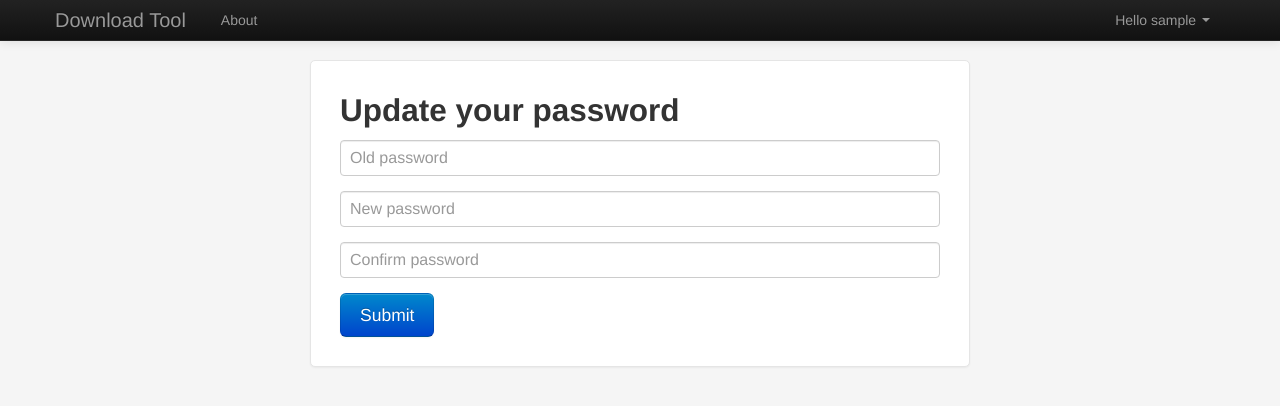
After one commit to cooperhewitt/download-tool, a Django app: page /account/password/ in a window 1280 px wide. The commit adds this page. Shown: the top 406 px of the page. Run offline with Django 3.2, Linux system fonts and the light colour scheme; the visitor is signed in with stand-in values (Sample User, id 1).

Commit message:
more account stuff

```diff
--- a/download/static/css/main.css
+++ b/download/static/css/main.css
@@ -29,7 +29,7 @@ body {
 }
 
 .form-signin {
-        max-width: 300px;
+        max-width: 600px;
         padding: 19px 29px 29px;
         margin: 0 auto 20px;
         background-color: #fff;
--- /dev/null
+++ b/download/templates/download/account_password.html
@@ -0,0 +1,20 @@
+{% extends 'download/layout.html' %}
+{% block content %}
+<div class="container">
+
+	<div id="content">
+
+	      <form class="form-signin" action="/account/password/" method="post">
+		  {% csrf_token %}
+	        <h2 class="form-signin-heading">Update your password</h2>
+			<input type="password" name="old-pass" class="input-block-level" placeholder="Old password">
+	        <input type="password" name="new-pass" class="input-block-level" placeholder="New password">
+	        <input type="password" name="confirm-pass" class="input-block-level" placeholder="Confirm password">
+			<input type="hidden" name="next" value="{{ next }}">
+	        <button class="btn btn-large btn-primary" type="submit">Submit</button>
+	      </form>
+
+	</div>
+</div><!-- /container -->
+
+{% endblock %}
--- a/download/urls.py
+++ b/download/urls.py
@@ -11,4 +11,6 @@ urlpatterns = patterns('',
 	url(r'^login/$', views.login_page, name='login'),
 	url(r'^logout/$', views.logout_page, name='logout'),
 	url(r'^account/$', views.account, name='account'),
+	url(r'^account/password/$', views.account_password, name='account_password'),
+	url(r'^account/delete/$', views.account_delete, name='account_delete'),
 )
--- a/download/views.py
+++ b/download/views.py
@@ -67,11 +67,25 @@ def thanks(request):
 
 def account(request):
 	if not request.user.is_authenticated():
-	        return redirect('/login/?next=%s' % request.path)
+		return redirect('/login/?next=%s' % request.path)
 	else:
 		searches = Download.objects.filter(user=request.user).order_by('-date_saved')
 		context = {'searches':searches}
 		return render(request, 'download/account.html', context)
+
+def account_password(request):
+	if not request.user.is_authenticated():
+	        return redirect('/login/?next=%s' % request.path)
+	else:
+		context = {}
+		return render(request, 'download/account_password.html', context)
+
+def account_delete(request):
+	if not request.user.is_authenticated():
+	        return redirect('/login/?next=%s' % request.path)
+	else:
+		context = {}
+		return render(request, 'download/account_delete.html', context)
 
 def login_page(request):
 
```
Also changed, not shown: download/templates/download/account_delete.html (added, +12 -0 lines).
